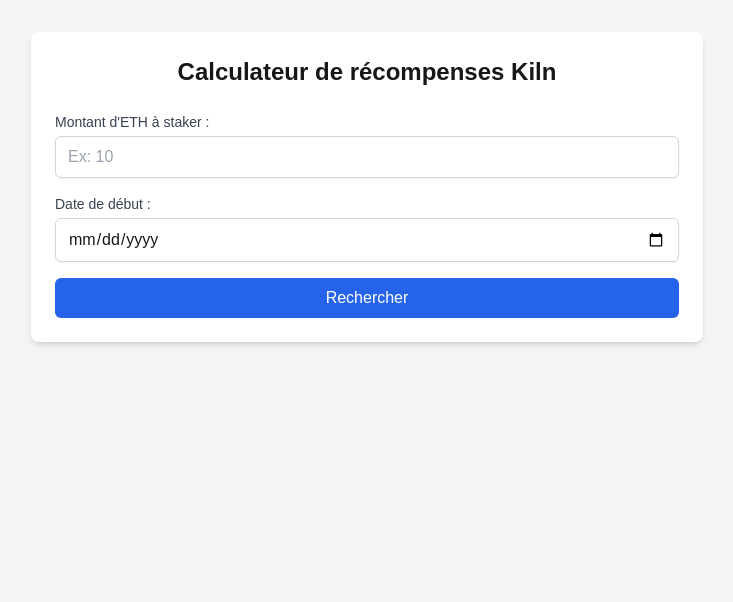
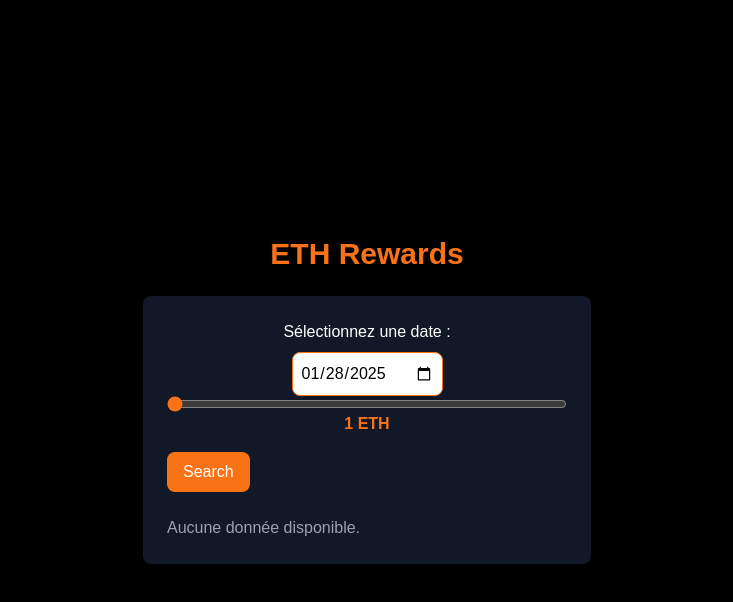
Before and after one commit to 18Wangu/Kiln_Hackathon, a Next.js app: page / in a window 1280 px wide. Shown: the top 602 px of the page, without its empty margins (273-1006 px from the left). Built offline with nearby package versions, Linux system fonts and the light colour scheme.

Commit message:
reception des donnees de l'api fonctionnel, plus qu'a mettre ca sur un graphique

```diff
--- a/app/api/kiln/route.ts
+++ b/app/api/kiln/route.ts
@@ -1,38 +1,21 @@
-import { NextResponse } from "next/server";
-
-export async function GET(request: Request) {
-  const { searchParams } = new URL(request.url);
-  const startDate = searchParams.get("start_date");
-  const scope = searchParams.get("scope");
-
-  if (!startDate || !scope) {
-    return NextResponse.json(
-      { error: "Paramètres manquants" },
-      { status: 400 }
-    );
-  }
+export const fetchRewards = async (date: string) => {
+  const apiKey = "kiln_DBmNa8Y4Eu7O1ZCx9QMdTS4fQckBnWOEuwEqw9IM";
+  const url = `https://api.kiln.fi/v1/eth/rewards?scope=kiln&start_date=${date}`;
 
   try {
-    const response = await fetch(
-      `https://api.kiln.fi/v1/eth/rewards?start_date=${startDate}&scope=${scope}`,
-      {
-        headers: {
-          Authorization: `Bearer kiln_DBmNa8Y4Eu7O1ZCx9QMdTS4fQckBnWOEuwEqw9IM`,
-        },
-      }
-    );
+    const response = await fetch(url, {
+      headers: {
+        Authorization: `Bearer ${apiKey}`,
+      },
+    });
+    const data = await response.json();
 
-    if (!response.ok) {
-      throw new Error("Erreur lors de la récupération des données");
-    }
-
-    const data = await response.json();
-    return NextResponse.json(data);
+    return data.data.map((entry: any) => ({
+      date: entry.date,
+      gross_apy: entry.gross_apy,
+    }));
   } catch (error) {
-    console.error(error);
-    return NextResponse.json(
-      { error: "Une erreur est survenue" },
-      { status: 500 }
-    );
+    console.error("Erreur lors de la récupération des données", error);
+    return [];
   }
-}
+};
--- /dev/null
+++ b/app/components/DatePicker.tsx
@@ -0,0 +1,29 @@
+"use client";
+import { useState } from "react";
+
+interface DatePickerProps {
+  onDateChange: (date: string) => void;
+}
+
+const DatePicker = ({ onDateChange }: DatePickerProps) => {
+  const [date, setDate] = useState("2025-01-28");
+
+  const handleChange = (e: React.ChangeEvent<HTMLInputElement>) => {
+    setDate(e.target.value);
+    onDateChange(e.target.value);
+  };
+
+  return (
+    <div className="flex flex-col items-center">
+      <label className="text-white mb-2">Sélectionnez une date :</label>
+      <input
+        type="date"
+        value={date}
+        onChange={handleChange}
+        className="border border-orange-500 text-black p-2 rounded-lg bg-white"
+      />
+    </div>
+  );
+};
+
+export default DatePicker;
--- /dev/null
+++ b/app/components/Slider.tsx
@@ -0,0 +1,22 @@
+"use client";
+import { useState } from "react";
+
+const Slider = () => {
+  const [value, setValue] = useState(1);
+
+  return (
+    <div className="flex flex-col items-center">
+      <input
+        type="range"
+        min="1"
+        max="1000"
+        value={value}
+        onChange={(e) => setValue(Number(e.target.value))}
+        className="w-full accent-orange-500"
+      />
+      <span className="text-orange-500 font-bold">{value} ETH</span>
+    </div>
+  );
+};
+
+export default Slider;
--- a/app/page.tsx
+++ b/app/page.tsx
@@ -1,114 +1,46 @@
-"use client"; // Indique que ce composant est côté client
-
+"use client";
 import { useState } from "react";
-
-// Définir le type de la réponse de l'API
-type ApiResponse = {
-  data: {
-    date: string;
-    consensus_rewards: string;
-    execution_rewards: string;
-    mev_execution_rewards: string;
-    non_mev_execution_rewards: string;
-    median_execution_reward: string;
-    active_validator_count: number;
-    rewards: string;
-    stake_balance: string;
-    gross_apy: number;
-    cl_apy: number;
-    el_apy: number;
-  }[];
-};
+import Slider from "./components/Slider";
+import DatePicker from "./components/DatePicker";
+import { fetchRewards } from "./api/kiln/route";
 
 export default function Home() {
-  const [ethAmount, setEthAmount] = useState<string>("");
-  const [startDate, setStartDate] = useState<string>("");
-  const [apiResponse, setApiResponse] = useState<ApiResponse | null>(null);
-  const [loading, setLoading] = useState<boolean>(false);
+  const [date, setDate] = useState("2025-01-28");
+  const [data, setData] = useState<{ date: string; gross_apy: number }[]>([]);
 
   const handleSearch = async () => {
-    if (!ethAmount || !startDate) {
-      alert("Veuillez remplir tous les champs");
-      return;
-    }
-
-    setLoading(true);
-
-    try {
-      const response = await fetch(
-        `/api/kiln?start_date=${startDate}&scope=kiln`,
-        {
-          headers: {
-            Authorization: `Bearer kiln_DBmNa8Y4Eu7O1ZCx9QMdTS4fQckBnWOEuwEqw9IM`,
-          },
-        }
-      );
-
-      if (!response.ok) {
-        throw new Error("Erreur lors de la récupération des données");
-      }
-
-      const data: ApiResponse = await response.json();
-      setApiResponse(data);
-    } catch (error) {
-      console.error(error);
-      alert("Une erreur est survenue");
-    } finally {
-      setLoading(false);
-    }
+    const result = await fetchRewards(date);
+    setData(result);
   };
 
   return (
-    <div className="min-h-screen bg-gray-100 py-8 px-4 sm:px-6 lg:px-8">
-      <div className="max-w-2xl mx-auto bg-white p-6 rounded-lg shadow-md">
-        <h1 className="text-2xl font-bold text-center mb-6">
-          Calculateur de récompenses Kiln
-        </h1>
+    <main className="min-h-screen flex flex-col items-center justify-center bg-black text-white p-6">
+      <h1 className="text-3xl font-bold text-orange-500 mb-6">ETH Rewards</h1>
 
-        <div className="space-y-4">
-          <div>
-            <label className="block text-sm font-medium text-gray-700">
-              Montant d'ETH à staker :
-            </label>
-            <input
-              type="number"
-              value={ethAmount}
-              onChange={(e) => setEthAmount(e.target.value)}
-              placeholder="Ex: 10"
-              className="mt-1 block w-full px-3 py-2 border border-gray-300 rounded-md shadow-sm focus:outline-none focus:ring-blue-500 focus:border-blue-500"
-            />
-          </div>
+      <div className="bg-gray-900 p-6 rounded-lg shadow-lg w-full max-w-md">
+        <DatePicker onDateChange={setDate} />
+        <Slider />
 
-          <div>
-            <label className="block text-sm font-medium text-gray-700">
-              Date de début :
-            </label>
-            <input
-              type="date"
-              value={startDate}
-              onChange={(e) => setStartDate(e.target.value)}
-              className="mt-1 block w-full px-3 py-2 border border-gray-300 rounded-md shadow-sm focus:outline-none focus:ring-blue-500 focus:border-blue-500"
-            />
-          </div>
+        <button
+          onClick={handleSearch}
+          className="mt-4 bg-orange-500 text-white px-4 py-2 rounded-lg hover:bg-orange-600 transition"
+        >
+          Search
+        </button>
 
-          <button
-            onClick={handleSearch}
-            disabled={loading}
-            className="w-full bg-blue-600 text-white py-2 px-4 rounded-md hover:bg-blue-700 focus:outline-none focus:ring-2 focus:ring-blue-500 focus:ring-offset-2 disabled:bg-gray-400 disabled:cursor-not-allowed"
-          >
-            {loading ? "Recherche en cours..." : "Rechercher"}
-          </button>
+        <div className="mt-6">
+          {data.length > 0 ? (
+            data.map((item, index) => (
+              <div key={index} className="bg-gray-800 p-4 rounded-lg mb-2">
+                <p className="text-lg">📅 Date: {item.date}</p>
+                <p className="text-lg">🔥 Gross APY: {item.gross_apy}%</p>
+              </div>
+            ))
+          ) : (
+            <p className="text-gray-400">Aucune donnée disponible.</p>
+          )}
         </div>
-
-        {apiResponse && (
-          <div className="mt-6 p-4 bg-gray-50 rounded-lg">
-            <h2 className="text-lg font-semibold mb-4">Résultats :</h2>
-            <pre className="text-sm bg-white p-4 rounded-md overflow-x-auto">
-              {JSON.stringify(apiResponse, null, 2)}
-            </pre>
-          </div>
-        )}
       </div>
-    </div>
+    </main>
   );
 }
--- a/package.json
+++ b/package.json
@@ -9,8 +9,10 @@
     "lint": "next lint"
   },
   "dependencies": {
+    "chart.js": "^4.4.7",
     "next": "15.1.6",
     "react": "^19.0.0",
+    "react-chartjs-2": "^5.3.0",
     "react-dom": "^19.0.0",
     "recharts": "^2.15.1"
   },
```
Also changed, not shown: 1 other file (tests, documents, lock files or other folders).
